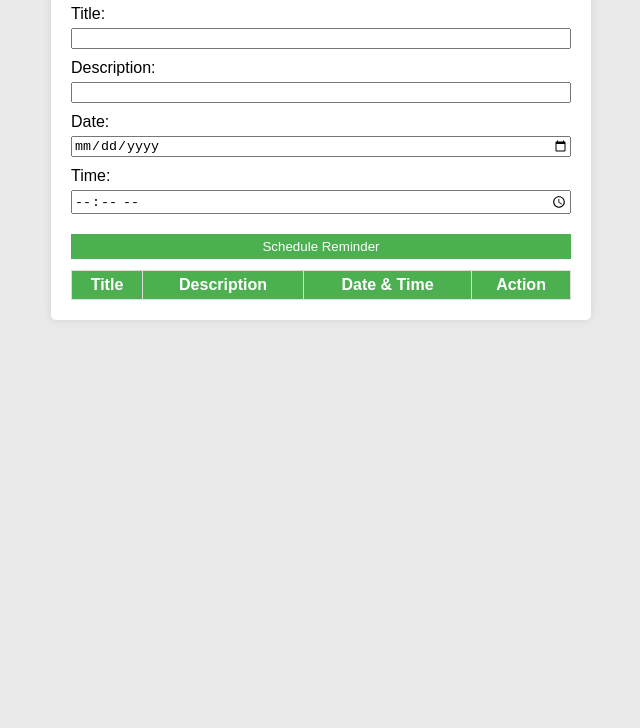
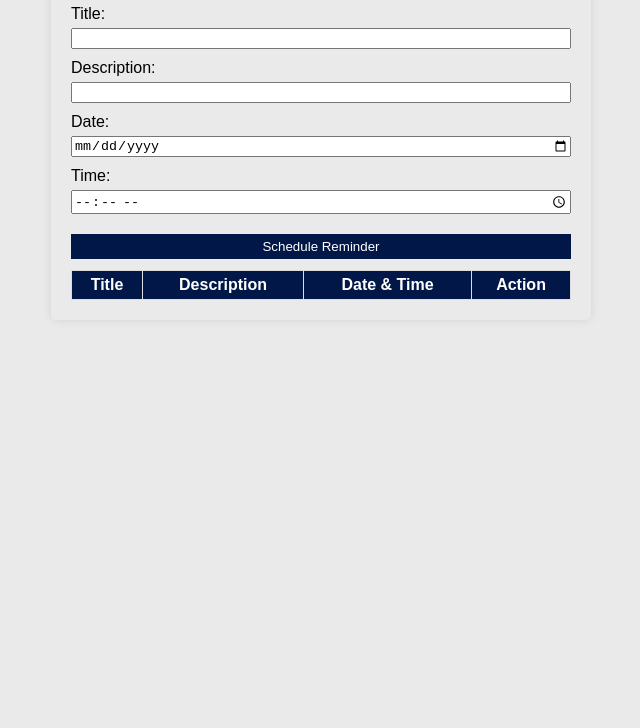
Before and after one commit to theraaajj/Reminder-App, a plain HTML site: page index.html in a window 1280 px wide. Shown: the part 72-800 px from the top of the page, without its empty margins (319-959 px from the left). Drawn offline with Linux system fonts and the light colour scheme.

Commit message:
Update index.html

```diff
--- a/index.html
+++ b/index.html
@@ -10,7 +10,7 @@
         .container{
             max-width: 500px;
             margin: auto;
-            background-color: #fff;
+            background-color:                                                                 5#133785fd;
             padding: 1px 20px 20px 20px;
             border-radius: 5px;
             box-shadow: 0 0 10px rgba(0, 0, 0, 0.1);
@@ -37,11 +37,11 @@
             text-align: center;
         }
         th{
-            background-color: #4caf50;
+            background-color: #001747;
             color: white;
         }
         button{
-            background-color: #4caf50;
+            background-color: #001747;
             color: white;
             padding: 5px;
             border: none;
```
